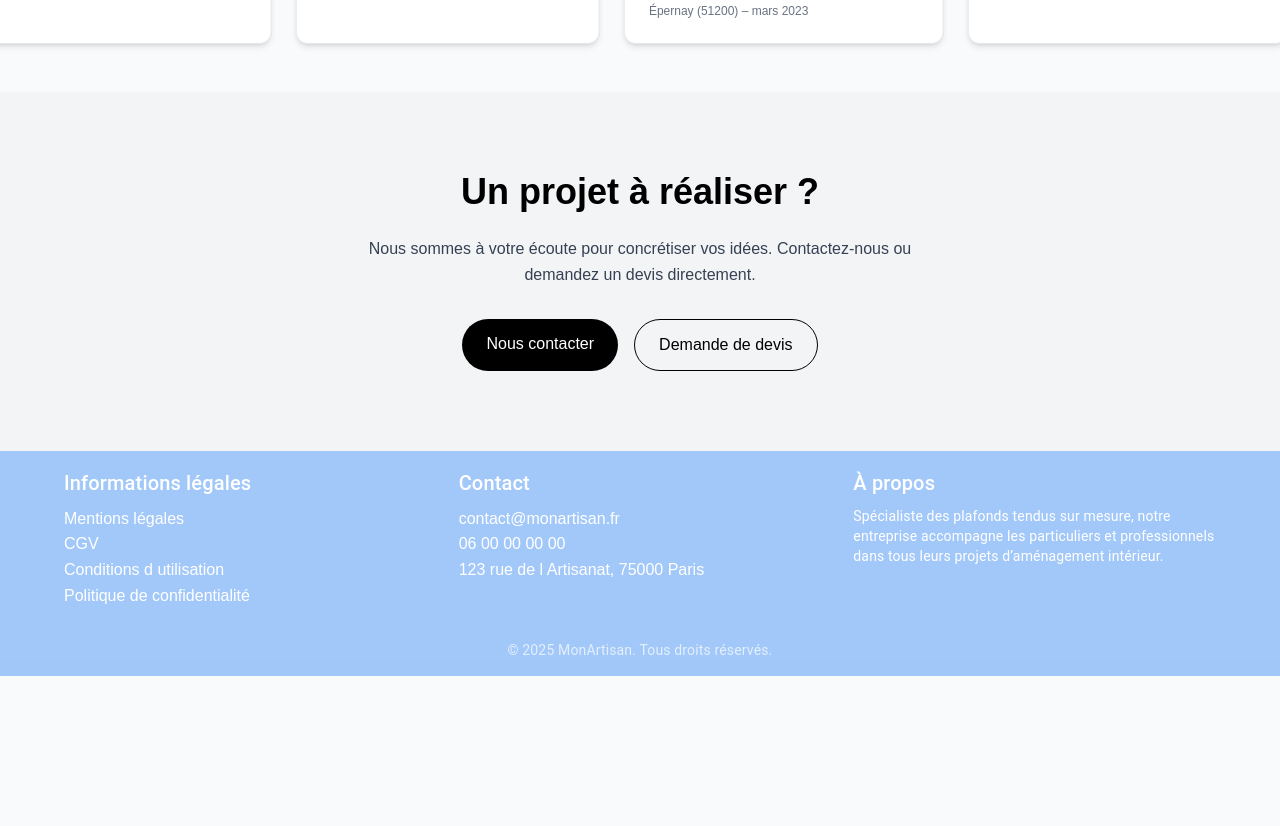
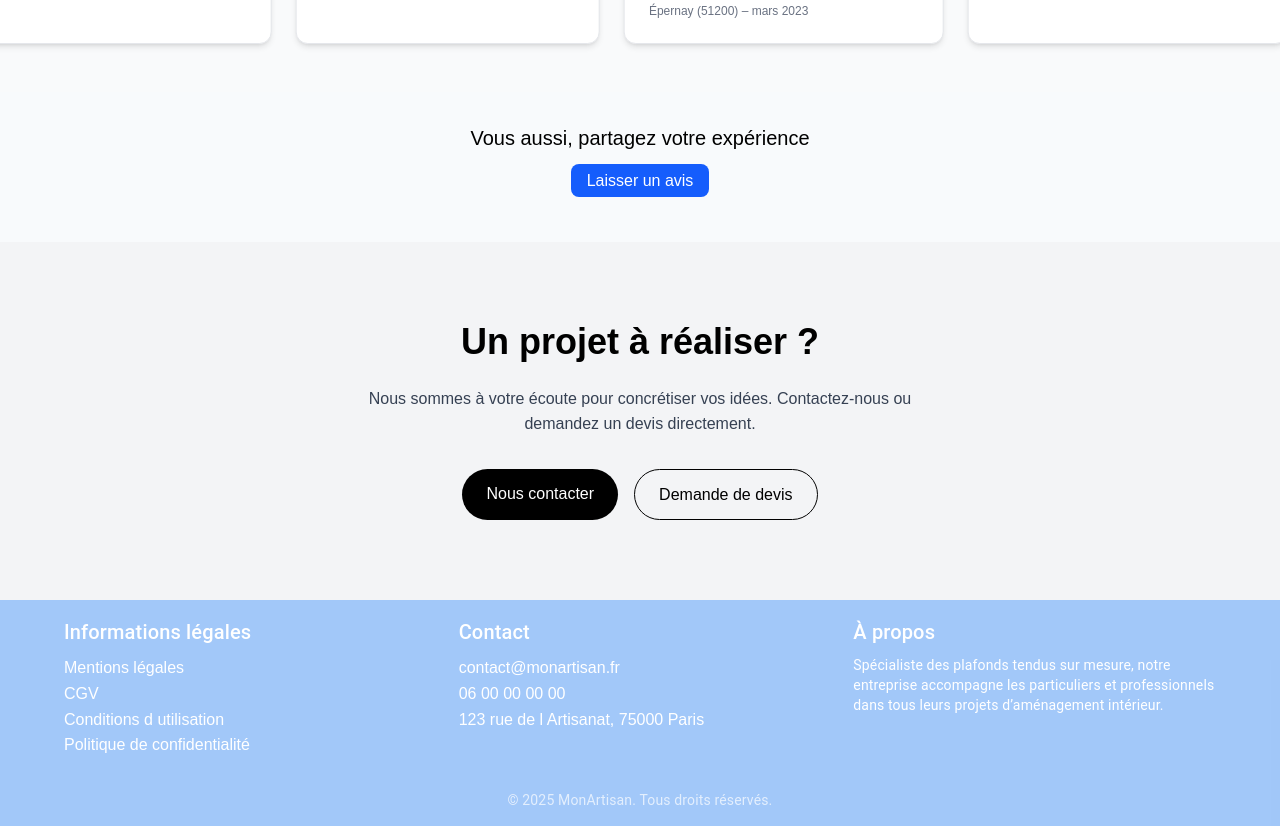
Before and after one commit to nicov51/site-plafonds-tendus, a Next.js app: page / in a window 1280 px wide. Shown: the part 2000-2826 px from the top of the page. Before the commit the page ends 2676 px from the top, so only its background shows below. Built offline with nearby package versions, Linux system fonts and the light colour scheme; what @mui/material-nextjs would draw is missing.

Commit message:
add googleForm avis

```diff
--- a/app/page.tsx
+++ b/app/page.tsx
@@ -7,6 +7,7 @@ import ConfianceSection from '@components/ConfianceSection';
 import CallToAction from "@components/CallToAction";
 import type { Metadata } from 'next';
 import StructuredData from "@components/referencement/StructuredData";
+import ReviewButton from "@components/ReviewButton";
 
 export const metadata: Metadata = {
   title: "Plafond tendu Marne 51 - Artisan spécialiste depuis 2009",
@@ -38,19 +39,23 @@ export const metadata: Metadata = {
 export default function Home() {
     return (
       <>
-        <StructuredData />
-        <HeaderHero />
+        <StructuredData/>
+        <HeaderHero/>
         <Container
           maxWidth="lg"
-          sx={{ py: 4}}
+          sx={{py: 4}}
           component="main"
           aria-label="Contenu principal"
         >
-          <PlafondTenduSection />
-          <ConfianceSection />
+          <PlafondTenduSection/>
+          <ConfianceSection/>
         </Container>
-        <TestimonialsSlider />
-          <CallToAction />
+        <TestimonialsSlider/>
+        <div className="text-center mt-8 mb-12">
+          <h3 className="text-xl font-medium mb-4">Vous aussi, partagez votre expérience</h3>
+          <ReviewButton/>
+        </div>
+        <CallToAction/>
       </>
     );
 }
--- /dev/null
+++ b/src/components/ReviewButton.tsx
@@ -0,0 +1,14 @@
+
+import Link from 'next/link';
+export default function ReviewButton() {
+  return (
+    <Link
+      href="https://forms.gle/rYHihhVZrd8Bq9o88" // Remplacez par votre lien
+      target="_blank"
+      rel="noopener noreferrer"
+      className="bg-blue-600 text-white px-4 py-2 rounded-lg hover:bg-blue-700 transition"
+    >
+      Laisser un avis
+    </Link>
+  );
+}
```
Also changed, not shown: src/data/reviews.ts (+7 -0 lines).
